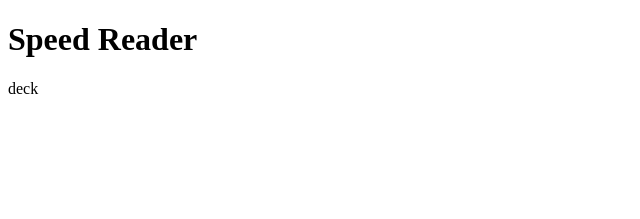
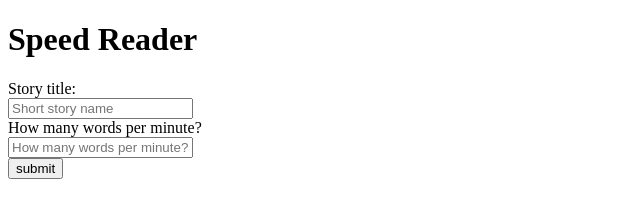
Before and after one commit to Mcilhaggis/speed-reader, a plain HTML site: page index.html in a window 1280 px wide. Shown: the whole page, without its empty margins (0-640 px from the left). Drawn offline with Linux system fonts and the light colour scheme.

Commit message:
fixing WPM to be accurate

```diff
--- a/app.js
+++ b/app.js
@@ -1,19 +1,33 @@
 const speedBox = document.querySelector('.word-box');
-let interval = 1000;
+
 
 let stringScript = "Lillie stood on the weathered deck of the house she had loved for twenty years and imagined herself falling; tumbling over earth-toned rooftops, through lush pines and down to the rocky coastline below. She imagined the currents pulling her away from land, winds and water pushing her across the globe along ancient, unseen pathways, into the abyss."
 
+//Clear timer if new rate is input
+function getInputValue(){
+    let perSecondInterval = document.getElementById("wordsPM").value;
+    let timeGap = Math.round(perSecondInterval / 60);
+    timeGap = Math.round(1000 / timeGap);
+    console.log("This many words per second: " + perSecondInterval);
+    wordDisplay(timeGap);
+}
 
-function wordDisplay() {
+//include grammatical characters
+//allow for puauses with grammar:
+// var PauseTypes = {
+//     'fullstop': 1.5,
+//     'comma': 1,
+//     'ellipsis': 3
+//   }
+
+function wordDisplay(time) {
     let script = stringScript.split(" ");
     console.log(script);
     script.forEach(function (el, index) {
         setTimeout(function () {
             speedBox.innerHTML = el;
-        }, index * interval);
+            console.log(index);
+            console.log(time)
+        }, index * time);
     });
 }
-
-
-
-wordDisplay();
--- a/index.html
+++ b/index.html
@@ -8,6 +8,16 @@
 </head>
 <body>
     <h1>Speed Reader</h1>
+
+    <form>
+        <label for="storyName">Story title:</label><br>
+        <input type="text" placeholder="Short story name"><br>
+        <label for="">How many words per minute?</label><br>
+        <input type="text" id="wordsPM" placeholder="How many words per minute?"><br>
+        <button type="button" onclick="getInputValue();">submit</button>
+    </form>
+    <br>
+    <br>
     <div class="word-box"></div>
 
     <script src="app.js" rel="javascript" type="text/javascript"></script>
```
